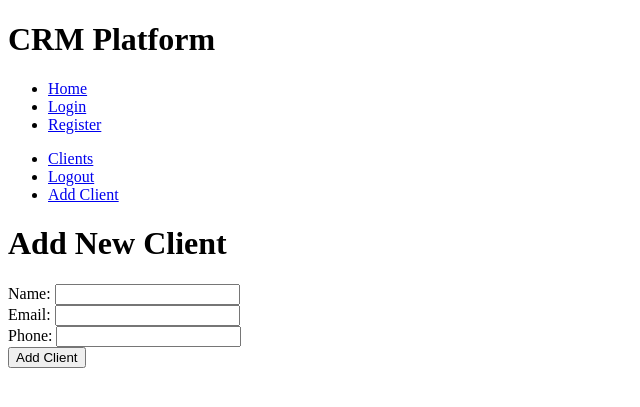
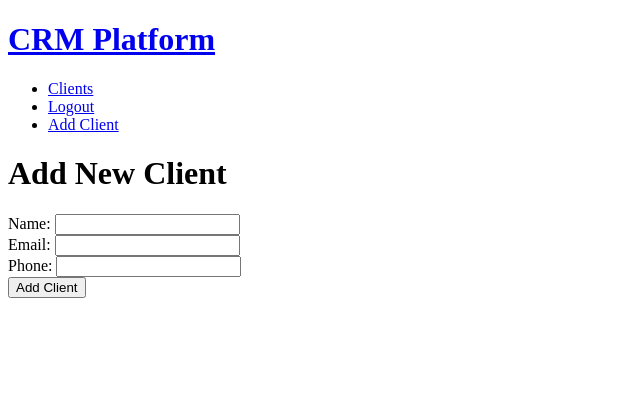
Before and after one commit to PROG-01/crm-platform, a Flask app: page /clients/new in a window 1280 px wide. Shown: the top 407 px of the page, without its empty margins (0-640 px from the left). Run offline with Flask 3, Linux system fonts and the light colour scheme; the visitor is signed in with stand-in values (Sample User, id 1); some libraries are stand-ins or nearby versions.

Commit message:
Update layout to include home link and improve header structure

```diff
--- a/templates/layout.html
+++ b/templates/layout.html
@@ -8,13 +8,14 @@
 
     <body>
         <header>
-            <h1>CRM Platform</h1>
+            <h1><a href="/">CRM Platform</a></h1>
             <nav>
+                {% if not session["user_id"]%}
                 <ul>
-                    <li><a href="/">Home</a></li>
                     <li><a href="/login">Login</a></li>
                     <li><a href="/register">Register</a></li>
                 </ul>
+                {% endif %}
 
                 {% if session["user_id"] %}
                 <ul>
```
